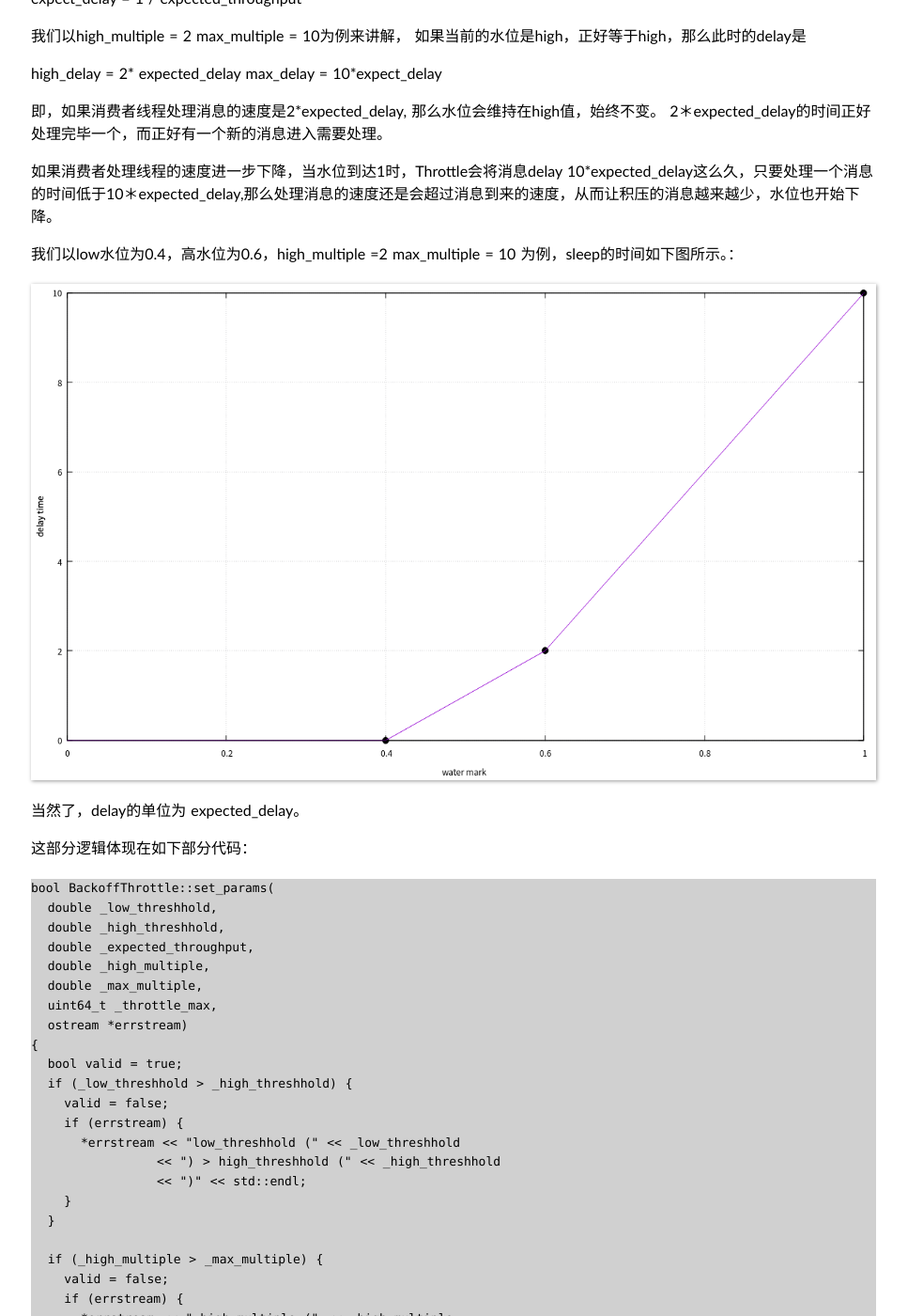
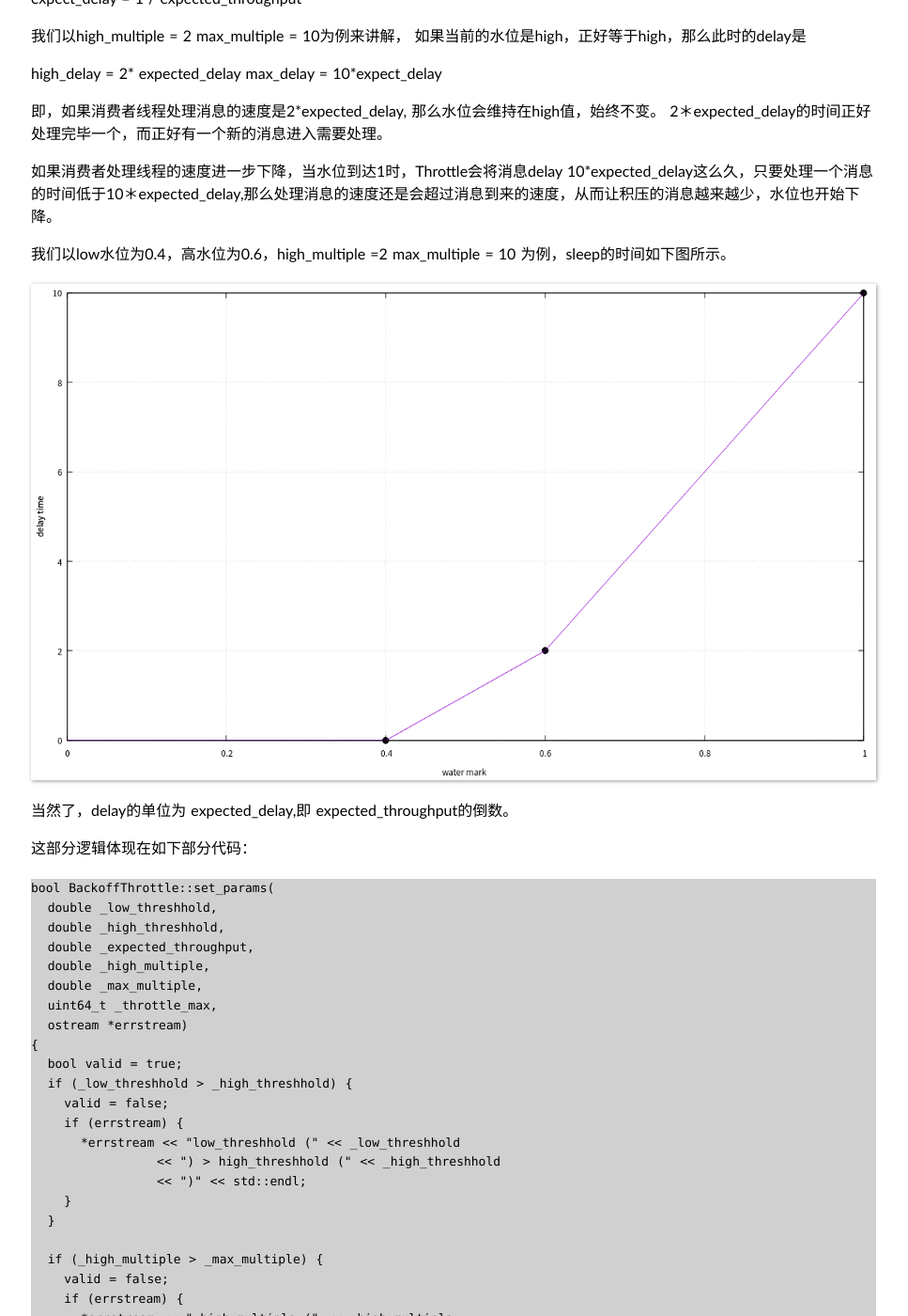
Before and after one commit to Bean-Li/Bean-Li.github.io, a Jekyll site: the page built from _posts/2016-04-25-ceph-throttle.md, in a window 1280 px wide and 1400 px high, scrolled down 3802 px. Shown: the whole window at 94% size, without its empty margins (157-1124 px from the left). Built offline with Jekyll 4.4.1, drawn with Linux system fonts in a browser that asks for light colours; some web fonts are replaced.

Commit message:
FIX sentence of throttle

```diff
--- a/_posts/2016-04-25-ceph-throttle.md
+++ b/_posts/2016-04-25-ceph-throttle.md
@@ -193,11 +193,11 @@ max_delay = 10*expect_delay
 
 如果消费者处理线程的速度进一步下降，当水位到达1时，Throttle会将消息delay 10*expected_delay这么久，只要处理一个消息的时间低于10＊expected_delay,那么处理消息的速度还是会超过消息到来的速度，从而让积压的消息越来越少，水位也开始下降。
 
-我们以low水位为0.4，高水位为0.6，high_multiple =2  max_multiple = 10 为例，sleep的时间如下图所示。：
+我们以low水位为0.4，高水位为0.6，high_multiple =2  max_multiple = 10 为例，sleep的时间如下图所示。
 
 ![](/assets/ceph_internals/backoff_throttle.png)
 
-当然了，delay的单位为 expected_delay。
+当然了，delay的单位为 expected_delay,即 expected_throughput的倒数。
 
 
 这部分逻辑体现在如下部分代码：
```
